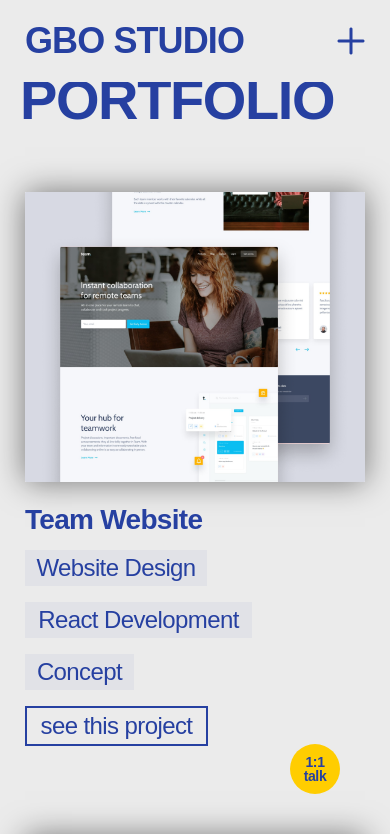
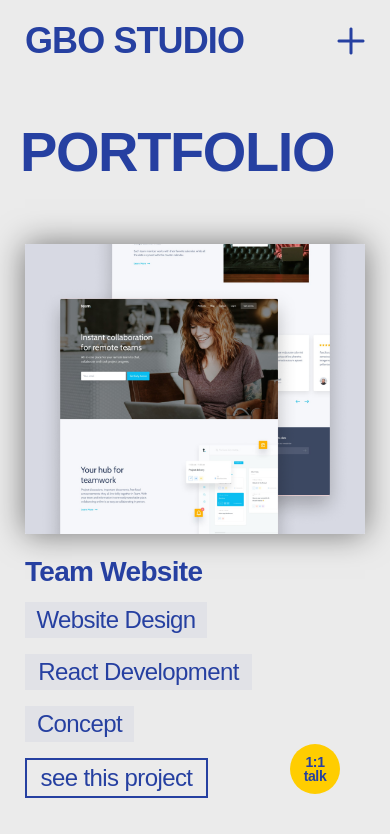
Before and after one commit to weaverbo/gbostudio, a Next.js app: page /portpolio in a window 390 px wide. Shown: the top 834 px of the page. Built offline with nearby package versions, Linux system fonts and the light colour scheme; a web font is replaced by a local one.

Commit message:
style : 반응형 레이아웃에서모든 상세페이지 타이틀과 헤더 간격 수정

```diff
--- a/src/app/portpolio/layout.tsx
+++ b/src/app/portpolio/layout.tsx
@@ -19,7 +19,7 @@ export default function RootLayout({
   return (
     <>
       <Header onContactClick={scrollToFooter} />
-      {children}
+      <div className="pt-[82px]">{children}</div>
       <Footer ref={footerRef} />
     </>
   );
--- a/src/app/portpolio/page.tsx
+++ b/src/app/portpolio/page.tsx
@@ -13,7 +13,7 @@ import '../../styles/portfolio.css';
 
 export default function Portpolio() {
   return (
-    <div className="container w-full">
+    <div className="container w-full ">
       <h1 className="portfolio-container-title">PORTFOLIO</h1>
       <div className="portfolio-container">
         <div className="portpolio-img-container">
--- a/src/styles/portfolio.css
+++ b/src/styles/portfolio.css
@@ -44,7 +44,7 @@
 
 @media (max-width: 1280px) {
   .portfolio-container-title {
-    @apply text-[96px] pt-[72px];
+    @apply text-[96px] pt-[163px];
   }
 
   .portpolio-title {
@@ -104,7 +104,7 @@
 
 @media (max-width: 580px) {
   .portfolio-container-title {
-    @apply text-[56px] pl-[5px];
+    @apply text-[56px] pl-[5px] pt-[42px];
   }
 
   .portpolio-title {
--- a/src/styles/portfoliodetail.css
+++ b/src/styles/portfoliodetail.css
@@ -87,6 +87,10 @@
 }
 
 @media (max-width: 580px) {
+  .portfolio-detail-text {
+    @apply pt-[42px];
+  }
+
   .portfolio-detail-title {
     @apply text-[36px];
   }
```
